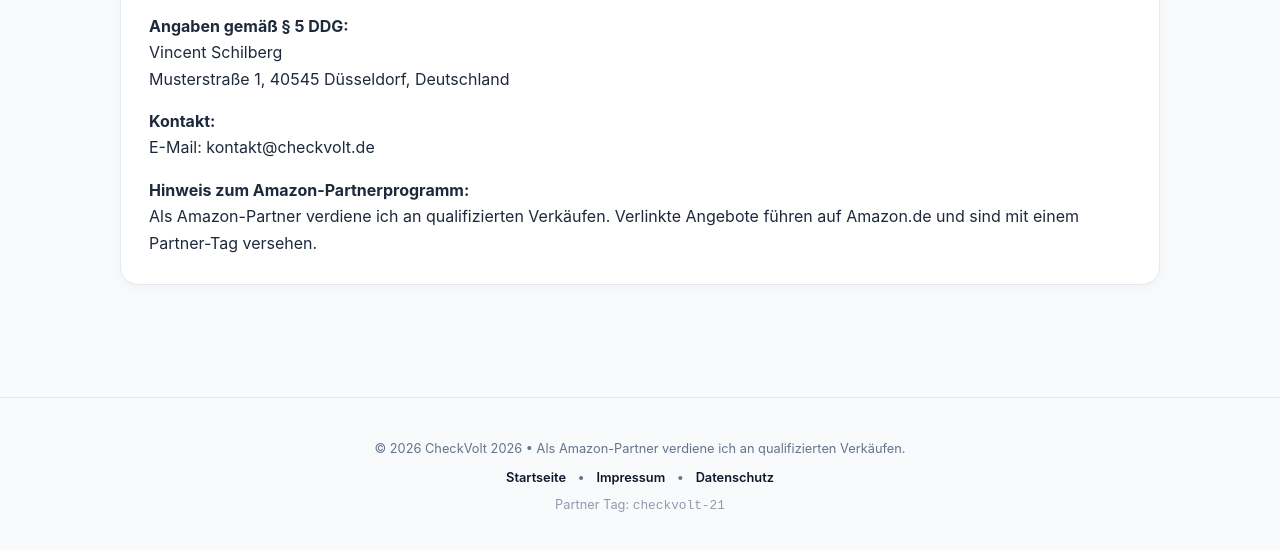
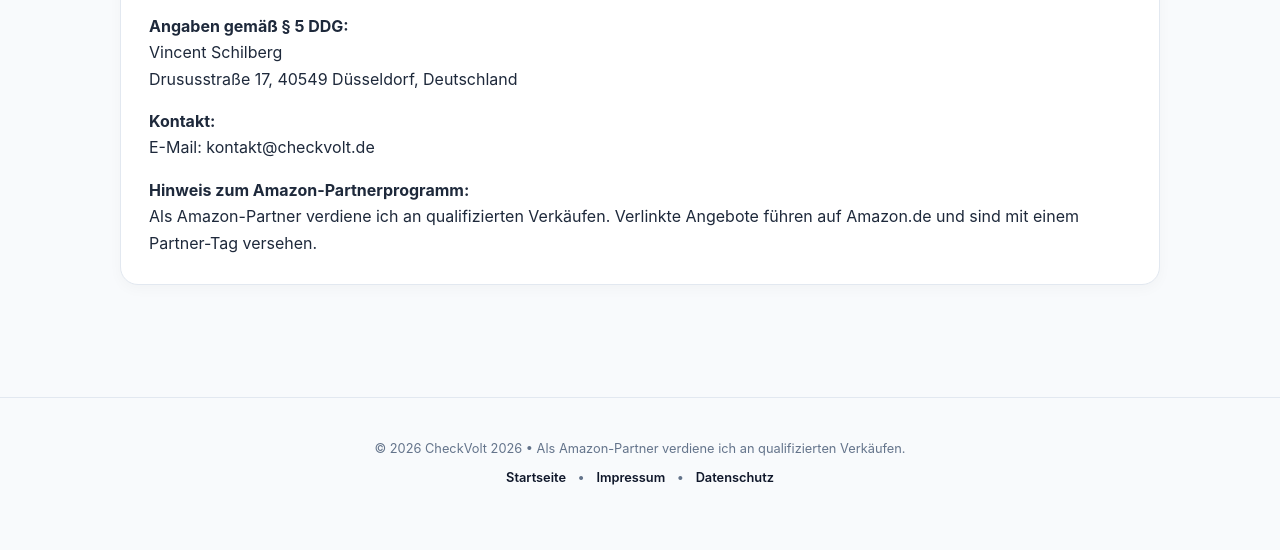
Before and after one commit to Vincentivized/checkvolt-de, a plain HTML site: page impressum.html in a window 1280 px wide. Shown: the part 174-724 px from the top of the page. Drawn offline with Linux system fonts and the light colour scheme.

Commit message:
Update smart-home-energy (2026-11-18 13:37)

```diff
--- a/impressum.html
+++ b/impressum.html
@@ -90,7 +90,7 @@
     </style></head>
 <body>
 <header><div class="nav-inner"><a href="index.html" class="brand"><span class="brand-dot"></span> CheckVolt 2026</a><a href="index.html" style="text-decoration:none; color:var(--accent); font-weight:700;">← Zurück</a></div></header>
-<main><div class="product-card"><h1>Impressum</h1><p style="margin-top:1rem;"><strong>Angaben gemäß § 5 DDG:</strong><br>Vincent Schilberg<br>Musterstraße 1, 40545 Düsseldorf, Deutschland</p>
+<main><div class="product-card"><h1>Impressum</h1><p style="margin-top:1rem;"><strong>Angaben gemäß § 5 DDG:</strong><br>Vincent Schilberg<br>Drususstraße 17, 40549 Düsseldorf, Deutschland</p>
 <p style="margin-top:1rem;"><strong>Kontakt:</strong><br>E-Mail: kontakt@checkvolt.de</p>
 <p style="margin-top:1rem;"><strong>Hinweis zum Amazon-Partnerprogramm:</strong><br>Als Amazon-Partner verdiene ich an qualifizierten Verkäufen. Verlinkte Angebote führen auf Amazon.de und sind mit einem Partner-Tag versehen.</p></div></main>
 
@@ -101,7 +101,6 @@
             <a href="impressum.html">Impressum</a> •
             <a href="datenschutz.html">Datenschutz</a>
         </p>
-        <p style="margin-top:6px; opacity:0.7;">Partner Tag: <code>checkvolt-21</code></p>
     </footer>
 
 </body></html>
```
Also changed, not shown: anker-solix-solarbank-vs-ecoflow-delta-2.html (+0 -1 lines), anker-solix-solarbank-vs-zendure-solarflow-hyper.html (+0 -1 lines), datenschutz.html (+1 -2 lines), ecoflow-delta-2-vs-zendure-solarflow-hyper.html (+0 -1 lines), index.html (+0 -1 lines).
